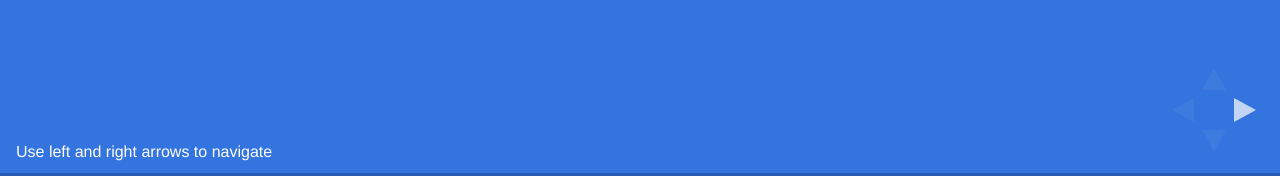
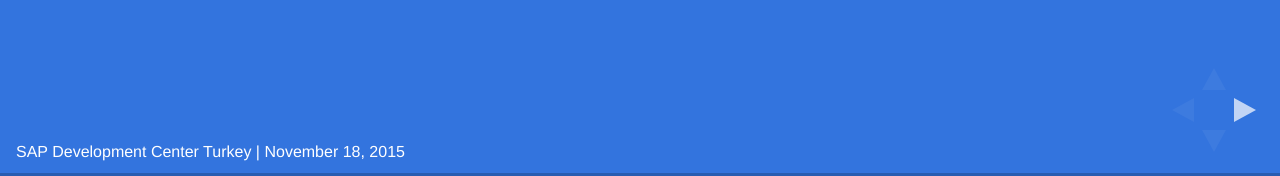
Before and after one commit to ionic-team/ionic-present, a website: page index.html in a window 1280 px wide. Shown: the part 624-800 px from the top of the page. Drawn offline with Linux system fonts and the light colour scheme.

Commit message:
Update index.html

```diff
--- a/index.html
+++ b/index.html
@@ -41,7 +41,7 @@
     <div class="reveal">
 
       <div class="footer">
-        Use left and right arrows to navigate
+        SAP Development Center Turkey | November 18, 2015
       </div>
 
       <!-- Any section element inside of this container is displayed as a slide -->
```
